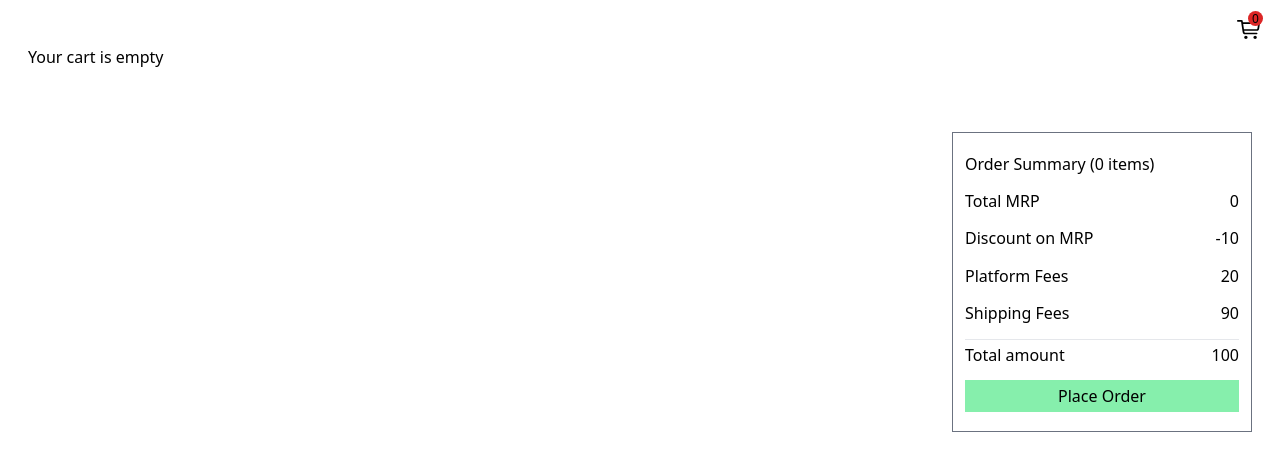
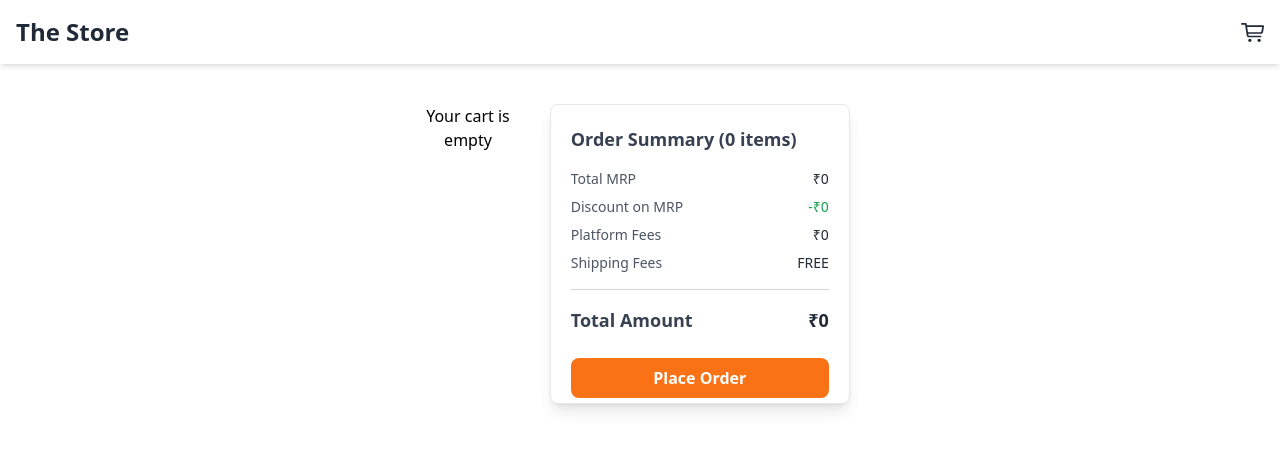
Before and after one commit to anjali24671/cartApp, a SvelteKit app: page /cart in a window 1280 px wide. Shown: the top 470 px of the page. Built offline with nearby package versions, Linux system fonts and the light colour scheme.

Commit message:
BUG: keep the updated prices of books separated. If a book is removed after updating its price, the updated price should also be deleted from the total price

```diff
--- a/src/components/TotalAmount.svelte
+++ b/src/components/TotalAmount.svelte
@@ -1,46 +1,41 @@
 <script>
-    export let totalMRP = 0
-    export let itemCount = 0
-    let shippingFees = 90
-    let platformFees = 20
-    let discountMRP = 10
+    export let totalMRP = 0;
+    export let itemCount = 0;
+    let shippingFees = 0;
+    let platformFees = 0;
+    let discountMRP = 0;
 
-    function getTotalAmount(){
-        return totalMRP - discountMRP + platformFees + shippingFees
-    }
+    $: totalAmount = totalMRP - discountMRP + platformFees + shippingFees
+
+
 </script>
 
-
-<section class="flex mt-[87px] flex-col p-3 justify-around border border-gray-500 w-[300px] h-[300px]">
-
-    <div>
-        <h3>Order Summary ({itemCount} items)</h3>
+<section class="flex flex-col p-5 bg-white shadow-lg rounded-lg border border-gray-200 w-[300px] h-[300px]">
+    <div class="mb-4">
+        <h3 class="text-lg font-semibold text-gray-700">Order Summary ({itemCount} items)</h3>
     </div>
-    <div class="flex justify-between items-center">
-        <p>Total MRP</p><p> {totalMRP}</p>
+    <div class="flex justify-between items-center mb-2">
+        <p class="text-sm text-gray-600">Total MRP</p><p class="text-sm font-medium text-gray-800">₹{totalMRP}</p>
     </div>
-    <div class="flex justify-between items-center">
-        <p>Discount on MRP</p><p> -{discountMRP}</p>
+    <div class="flex justify-between items-center mb-2">
+        <p class="text-sm text-gray-600">Discount on MRP</p><p class="text-sm font-medium text-green-600">-₹{discountMRP}</p>
     </div>
-    <div class="flex justify-between items-center">
-        <p>Platform Fees</p><p> {platformFees}</p>
+    <div class="flex justify-between items-center mb-2">
+        <p class="text-sm text-gray-600">Platform Fees</p><p class="text-sm font-medium text-gray-800">₹{platformFees}</p>
     </div>
-    <div class="flex justify-between items-center">
-        <p>Shipping Fees</p><p>
+    <div class="flex justify-between items-center mb-4">
+        <p class="text-sm text-gray-600">Shipping Fees</p>
+        <p class="text-sm font-medium text-gray-800">
             {#if !shippingFees}
                 FREE
             {:else}
-                {shippingFees}
+                ₹{shippingFees}
             {/if}
         </p>
     </div>
-    <hr>
-    <div class="flex mt-[-10px] justify-between items-center">
-        <p>Total amount</p><p>{getTotalAmount()}</p>
+    <hr class="border-gray-300 mb-4">
+    <div class="flex justify-between items-center mb-6">
+        <p class="text-lg font-semibold text-gray-700">Total Amount</p><p class="text-lg font-semibold text-gray-800">₹{totalAmount}</p>
     </div>
-
-    <button class="w-full py-1 bg-green-300">Place Order</button>
-
-
-
+    <button class="w-full py-2 text-white bg-orange-500 hover:bg-orange-600 rounded-lg font-semibold transition duration-200 ease-in-out">Place Order</button>
 </section>
--- a/src/components/product.svelte
+++ b/src/components/product.svelte
@@ -32,7 +32,7 @@
 
                 dispatch('add', {"message": "added to cart", 'status':true})
             }else{
-                dispatch('add', {"message": "Couldn't add to the cart", "status": false})
+                dispatch('added', {"message": "Couldn't add to the cart", "status": false})
 
             }
         }
@@ -56,7 +56,7 @@
 
 </script>
 
-<section class="flex  w-[290px] rounded-md overflow-hidden justify-center h-[160px] border-2 hover:border-3 hover:border-orange-600">
+<section class="flex  w-[290px]  overflow-hidden justify-center h-[160px] border-2 hover:border-3 hover:border-orange-600">
     <div class="w-[200px]">
         <img class="object-cover h-full" alt={book.name} src={book.photoURL}/>
     </div>
--- a/src/routes/+layout.svelte
+++ b/src/routes/+layout.svelte
@@ -1,41 +1,55 @@
 <script>
-    import '../app.css';
-    import {goto} from '$app/navigation'
-    import { onMount } from 'svelte';
-    import cart from '../store/cartStore';
+  import '../app.css';
+  import { goto } from '$app/navigation';
+  import { onMount } from 'svelte';
+  import cart from '../store/cartStore';
 
-    let cartCount = 0
+  let cartCount = 0;
+  let loadingCart = false;
 
-    // Initialize the value of cart store from localstorage
-    onMount(()=>{
-      const prevLocalCart = localStorage.getItem('cart')
-      let localCartArr
+  // Initialize the value of cart store from local storage
+  onMount(() => {
+      const prevLocalCart = localStorage.getItem('cart');
+      let localCartArr;
 
-      if( prevLocalCart){
-        localCartArr = JSON.parse(localStorage.getItem('cart'))
-      }else{
-        localCartArr = []
+      if (prevLocalCart) {
+          localCartArr = JSON.parse(localStorage.getItem('cart'));
+      } else {
+          localCartArr = [];
       }
 
-      const localCartSet = new Set(localCartArr)
+      const localCartSet = new Set(localCartArr);
 
-      cart.set(localCartSet)
-      console.log("cart store is set to : ", $cart)
-    })
+      cart.set(localCartSet);
+      console.log("cart store is set to: ", $cart);
+  });
 
-    cart.subscribe(value=>{
-      cartCount = value.size
-    })
-
+  cart.subscribe(value => {
+      cartCount = value.size;
+  });
 </script>
 
-<header class="flex items-center justify-end">
-  <div class="self-end relative mt-[20px] mx-[20px]">
-    <button on:click={()=>goto("/cart")}>
-      <svg xmlns="http://www.w3.org/2000/svg" width="23" height="19" viewBox="0 0 23 19" class="fill-current"><path d="M8.094 14.263h11.568a.8.8 0 0 0 .567-.223.74.74 0 0 0 .241-.569.74.74 0 0 0-.241-.568.8.8 0 0 0-.567-.223H8.293a.85.85 0 0 1-.63-.243 1.13 1.13 0 0 1-.304-.64L5.763 1.188Q5.67.599 5.37.299 5.07 0 4.272 0H.83a.8.8 0 0 0-.577.243A.78.78 0 0 0 0 .822q0 .334.252.573t.577.238h3.244L5.627 11.99q.168 1.056.76 1.664.594.609 1.707.609m-1.785-3.47h13.405q1.124 0 1.717-.613.593-.615.76-1.68l.767-4.94.026-.202A1.4 1.4 0 0 0 23 3.175q0-.375-.268-.614-.267-.238-.73-.238H5.428l.021 1.572h15.673l-.661 4.443a1.16 1.16 0 0 1-.29.635q-.225.237-.624.238l-13.248.01zM8.881 19q.714 0 1.197-.472.482-.472.482-1.14 0-.67-.482-1.142-.483-.472-1.197-.472-.693 0-1.181.472a1.53 1.53 0 0 0-.488 1.141q0 .67.488 1.141.488.472 1.18.472m9.248 0q.693 0 1.181-.472t.488-1.14-.488-1.142a1.64 1.64 0 0 0-1.18-.472q-.694 0-1.192.472a1.5 1.5 0 0 0-.499 1.141q0 .67.499 1.141.499.472 1.191.472"></path></svg>
-    </button>
-    <div class="absolute flex items-center justify-center rounded-[50%] text-xs bg-red-600 w-[15px] h-[15px] top-[-9px] right-[-3px]">{cartCount}</div>
+<header class="flex items-center justify-between p-4 bg-white shadow-md fixed top-0 left-0 right-0 z-50">
+  <div class="flex items-center">
+      <a href="/" class="text-2xl font-bold text-gray-800">The Store</a>
+  </div>
+
+  <div class="flex items-center space-x-4">
+      <button class="text-gray-800 hover:text-black transition" on:click={() => goto('/cart')}>
+          <a href="/cart" class="relative">
+              <svg xmlns="http://www.w3.org/2000/svg" width="23" height="19" viewBox="0 0 23 19" class="fill-current">
+                  <path d="M8.094 14.263h11.568a.8.8 0 0 0 .567-.223.74.74 0 0 0 .241-.569.74.74 0 0 0-.241-.568.8.8 0 0 0-.567-.223H8.293a.85.85 0 0 1-.63-.243 1.13 1.13 0 0 1-.304-.64L5.763 1.188Q5.67.599 5.37.299 5.07 0 4.272 0H.83a.8.8 0 0 0-.577.243A.78.78 0 0 0 0 .822q0 .334.252.573t.577.238h3.244L5.627 11.99q.168 1.056.76 1.664.594.609 1.707.609m-1.785-3.47h13.405q1.124 0 1.717-.613.593-.615.76-1.68l.767-4.94.026-.202A1.4 1.4 0 0 0 23 3.175q0-.375-.268-.614-.267-.238-.73-.238H5.428l.021 1.572h15.673l-.661 4.443a1.16 1.16 0 0 1-.29.635q-.225.237-.624.238l-13.248.01zM8.881 19q.714 0 1.197-.472.482-.472.482-1.14 0-.67-.482-1.142-.483-.472-1.197-.472-.693 0-1.181.472a1.53 1.53 0 0 0-.488 1.141q0 .67.488 1.141.488.472 1.18.472m9.248 0q.693 0 1.181-.472t.488-1.14-.488-1.142a1.64 1.64 0 0 0-1.18-.472q-.694 0-1.192.472a1.5 1.5 0 0 0-.499 1.141q0 .67.499 1.141.499.472 1.191.472"></path>
+              </svg>
+              {#if cartCount > 0}
+                  <div class="absolute flex items-center justify-center rounded-full text-xs bg-red-600 text-white w-[15px] h-[15px] top-[-9px] right-[-3px]">
+                      {cartCount}
+                  </div>
+              {/if}
+          </a>
+      </button>
   </div>
 </header>
 
-<slot />
+<main class="pt-[80px]">
+  <slot {loadingCart} />
+</main>
--- a/src/routes/cart/+page.svelte
+++ b/src/routes/cart/+page.svelte
@@ -4,59 +4,83 @@
     import CartProduct from "../../components/CartProduct.svelte";
     import TotalAmount from "../../components/TotalAmount.svelte";
 
-    let totalMRP = 0
-    let itemCount = 0
+    let totalMRP = 0;
+    let itemCount = 0;
+    let cartBooks = [];
 
-    function getBookFromCart(){
-        let book = []
-        let ids = Array.from($cart)
+    function getBookFromCart() {
+        const ids = Array.from($cart);
+        cartBooks = ids.map(id => {
+            const book = books.find(b => b.id === id);
+            return { ...book, quantity: 1 }; // default quantity is 1
+        });
 
-        for (let id of ids){
-            const tempBook = books.filter(book=> book.id===id)[0]
-            book.push(tempBook)
-            totalMRP += tempBook.price
-        }
-        itemCount = book.length
-        console.log(totalMRP)
-        console.log(itemCount)
-        return book
+        calculateTotal();
+        return cartBooks;
     }
 
-    function updateTotalMRP(event){
-        totalMRP = event.detail.totalPrice
+    // Function to calculate the total price and item count
+    function calculateTotal() {
+        totalMRP = 0;
+
+        cartBooks.forEach(book => {
+            totalMRP += book.price * book.quantity;
+
+        });
     }
 
-    let cartBooks = []
+    function updateTotalMRP(event) {
+        const { bookId, newQuantity } = event.detail;
+        const book = cartBooks.find(book => book.id === bookId);
+
+        if (book) {
+            book.quantity = newQuantity;
+
+            // Remove the book from the cart if the quantity is 0
+            if (book.quantity === 0) {
+                cartBooks = cartBooks.filter(b => b.id !== bookId);
+            }
+        }
+
+        calculateTotal();
+    }
 
     $: {
-        console.log('Current cart:', $cart);
-        console.log('cartBooks is updating');
+        console.log($cart)
         cartBooks = getBookFromCart();
+        itemCount = cartBooks.length
     }
-
-
 </script>
 
-<main class="flex px-7 justify-between">
-    <div class="flex  flex-col  items-start gap-6">
+<main class="flex flex-col items-center justify-center px-7 py-6">
+    <div class="flex flex-col">
+        <!-- Header Section -->
         {#if cartBooks.length > 0}
-            <h1 class="text-[25px] font-semibold">My Cart</h1>
-            <h3 class="mt-[-20px]">{cartBooks.length} {cartBooks.length === 1? `Book`: `Books`} in your cart</h3>
+        <div class="mb-6 text-start">
+            <h1 class="text-2xl font-semibold mb-1">My Cart</h1>
+            <h3 class="text-lg">{cartBooks.length} {cartBooks.length === 1 ? `Book` : `Books`} in your cart</h3>
+        </div>
         {/if}
-        <div class="flex w-full items-start justify-start">
-            <section class="grid grid-cols-1 gap-3">
 
+        <!-- Main Content Section -->
+        <div class="flex flex-wrap justify-between gap-6">
+            <!-- Cart Items Section -->
+            <section class="flex-1 max-w-2xl">
                 {#if cartBooks.length > 0}
-                    {#each cartBooks as book}
-                        <CartProduct on:changeQty={updateTotalMRP} {book}/>
-                    {/each}
+                    <div class="space-y-6">
+                        {#each cartBooks as book}
+                            <CartProduct on:changeQty={updateTotalMRP} {book}/>
+                        {/each}
+                    </div>
                 {:else}
-                    <p>Your cart is empty</p>
+                    <p class="text-center">Your cart is empty</p>
                 {/if}
             </section>
+
+            <!-- Total Amount Section -->
+            <div class="w-full max-w-xs flex-shrink-0">
+                <TotalAmount {totalMRP} {itemCount}/>
+            </div>
         </div>
-
     </div>
-    <TotalAmount {totalMRP} {itemCount}/>
-
 </main>
```
Also changed, not shown: src/components/CartProduct.svelte (+32 -40 lines), src/components/Quantity.svelte (+12 -13 lines), src/routes/+page.svelte (+11 -1 lines).
